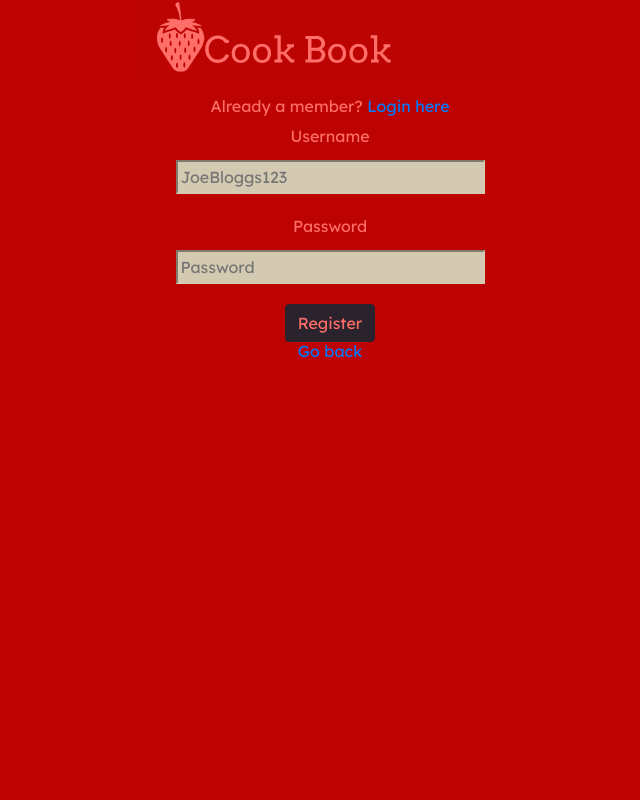
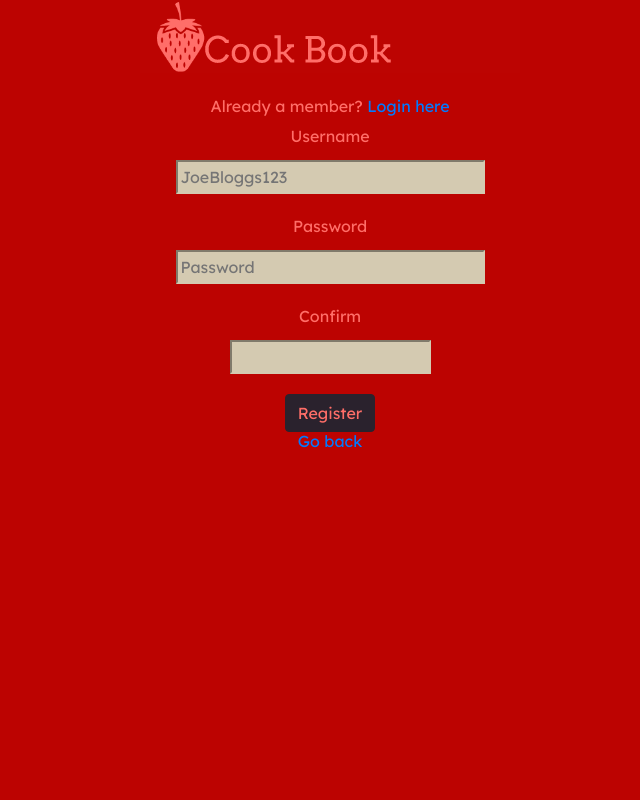
Before and after one commit to dano5342/MS3_CookBook, a Python web app: template templates/register.html in a window 1280 px wide. Shown: the whole page, without its empty margins (310-950 px from the left). Run offline with Jinja, Linux system fonts and the light colour scheme; the template is opened without the code that fills it: most values are stand-ins (such as "Sample title", 1, 10 or a date in 2020); form fields are guessed from the names that the template uses; some libraries are stand-ins or nearby versions; some web fonts are replaced.

Commit message:
Updated readme.md with more information, added an extra password check for new users, trying to get favicon working

```diff
--- a/app.py
+++ b/app.py
@@ -136,7 +136,7 @@ def login():
             session['username'] = request.form['username']
             session['logged in'] = True
             return redirect(url_for('index'))
-        flash('Incorrect Password.')
+        flash('Incorrect Username/Password combination.')
     return render_template('login.html', form=form)
 
 
@@ -173,7 +173,6 @@ def search():
     # Pagination within a search function.
     page_limit = 6  # Logic for pagination
     current_page = int(request.args.get('current_page', 1))
-    search_db = request.args['search_db']
     #  get the searchdb form and use this to check against the index in the DB
     search_db = request.args['search_db']
     #  Assistance for indexes and logic for this was given by Shane Muirhead
@@ -206,4 +205,4 @@ def logout():
 if __name__ == '__main__':
     app.run(host=os.environ.get('IP'),
             port=int(os.environ.get('PORT')),
-            debug=False)
+            debug=True)
--- a/forms.py
+++ b/forms.py
@@ -1,6 +1,6 @@
 from flask_wtf import FlaskForm
 from wtforms import StringField, PasswordField, BooleanField, SubmitField, TextAreaField, IntegerField, FieldList, FormField
-from wtforms.validators import DataRequired, Length, Optional, InputRequired
+from wtforms.validators import DataRequired, Length, Optional, InputRequired, EqualTo
 
 class LoginForm(FlaskForm):
     username = StringField('Username', validators=[DataRequired(), Length(min=5, max=16)])
@@ -10,7 +10,8 @@ class LoginForm(FlaskForm):
 
 class RegisterForm(FlaskForm):
     username = StringField('Username', validators=[DataRequired(), Length(min=5, max=16)])
-    password = PasswordField('Password', validators=[DataRequired(), Length(min=5, max=100)])
+    password = PasswordField('Password', validators=[DataRequired(), Length(min=5, max=100), EqualTo('confirm', message="Passwords must match")])
+    confirm = PasswordField('Confirm Password')
     submit = SubmitField('Register')
 
 
--- a/static/js/scripts.js
+++ b/static/js/scripts.js
@@ -1,4 +1,4 @@
-let ingredientCounter = $(".ingredients").length;
+let ingredientCounter = ($(".ingredients").length > 1) ? $(".ingredients").length : null;
 
 /* Add new ingredient line */
 $(".i-add").click(function() {
@@ -17,7 +17,7 @@ $(".i-remove").click(function() {
 });
 
 
-let methodCount = $(".methods").length;
+let methodCount = ($(".methods").length > 1) ? $(".methods").length : null;
 
 /* Add new line */
 $(".m-add").click(function() {
--- a/templates/addrecipe.html
+++ b/templates/addrecipe.html
@@ -93,4 +93,4 @@
     </form>
 </div>
 
-{%endblock%} {% block footer %} {% include 'includes/footer.html' %} {% endblock %} %}
+{%endblock%} {% block footer %} {% include 'includes/footer.html' %} {% endblock %}
--- a/templates/base.html
+++ b/templates/base.html
@@ -9,6 +9,8 @@
     {%else%}
     <title>CookBook</title>
     {% endif %}
+    <link rel="icon" href="{{ url_for('static', filename='images/favicon.ico')}}" type="img/ico" />
+
     <!--font awesome-->
     <link rel="stylesheet" href="https://use.fontawesome.com/releases/v5.10.1/css/all.css" integrity="sha384-wxqG4glGB3nlqX0bi23nmgwCSjWIW13BdLUEYC4VIMehfbcro/ATkyDsF/AbIOVe" crossorigin="anonymous">
     <!-- BootStrap -->
--- a/templates/edit_recipe.html
+++ b/templates/edit_recipe.html
@@ -91,4 +91,4 @@
         </div>
     </form>
 </div>
-{%endblock%} {% block footer %} {% include 'includes/footer.html' %} {% endblock %} %}
+{%endblock%} {% block footer %} {% include 'includes/footer.html' %} {% endblock %}
--- a/templates/register.html
+++ b/templates/register.html
@@ -13,6 +13,8 @@
         <p>
             {{ form.password.label }}<br> {{ form.password(size=32, required=true, placeholder="Password") }}
         </p>
+        <p>
+        {{ form.confirm.label }}<br> {{form.confirm}}</p>
         <button class="btn btn-primary" type="submit" name="action">Register</button>
         <h6><a href="{{url_for('index')}}" class="nonlink">Go back</a></h6>
     </form>
```
Also changed, not shown: README.md, static/images/favicon.ico (added), static/images/strawberry.svg (deleted).
